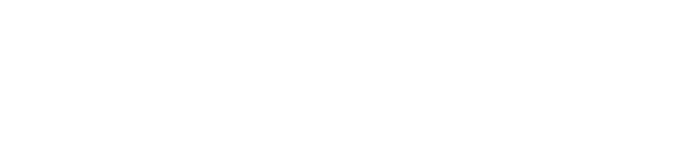
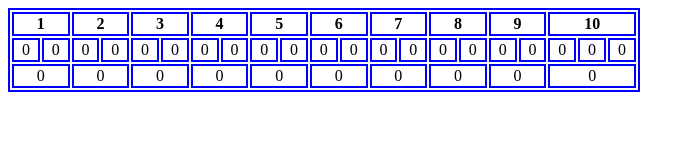
Before and after one commit to PaweI/bowling_calculator, a plain HTML site: page index.html in a window 1280 px wide. Shown: the whole page, without its empty margins (0-695 px from the left). Drawn offline with Linux system fonts and the light colour scheme.

Commit message:
tables ..

```diff
--- a/index.html
+++ b/index.html
@@ -2,9 +2,68 @@
 <html>
 <head>
   <title>Bowling calculator</title>
+  <style>
+    table, th, td {
+      border: 2px solid blue;
+    }
+    td {
+      text-align: center;
+    }
+  </style>
 </head>
 <body>
 
-<script src="src/BowlingCalculator.js"></script>
+  <table style="width:50%">
+    <tr>
+      <th colspan="2">1</th>
+      <th colspan="2">2</th>
+      <th colspan="2">3</th>
+      <th colspan="2">4</th>
+      <th colspan="2">5</th>
+      <th colspan="2">6</th>
+      <th colspan="2">7</th>
+      <th colspan="2">8</th>
+      <th colspan="2">9</th>
+      <th colspan="3">10</th>
+    </tr>
+    <tr>
+      <td>0</td>
+      <td>0</td>
+      <td>0</td>
+      <td>0</td>
+      <td>0</td>
+      <td>0</td>
+      <td>0</td>
+      <td>0</td>
+      <td>0</td>
+      <td>0</td>
+      <td>0</td>
+      <td>0</td>
+      <td>0</td>
+      <td>0</td>
+      <td>0</td>
+      <td>0</td>
+      <td>0</td>
+      <td>0</td>
+      <td>0</td>
+      <td>0</td>
+      <td>0</td>
+    </tr>
+    <tr>
+      <td colspan="2">0</td>
+      <td colspan="2">0</td>
+      <td colspan="2">0</td>
+      <td colspan="2">0</td>
+      <td colspan="2">0</td>
+      <td colspan="2">0</td>
+      <td colspan="2">0</td>
+      <td colspan="2">0</td>
+      <td colspan="2">0</td>
+      <td colspan="3">0</td>
+    </tr>
+  </table>
+
+
+  <script src="src/BowlingCalculator.js"></script>
 </body>
 </html>
```
